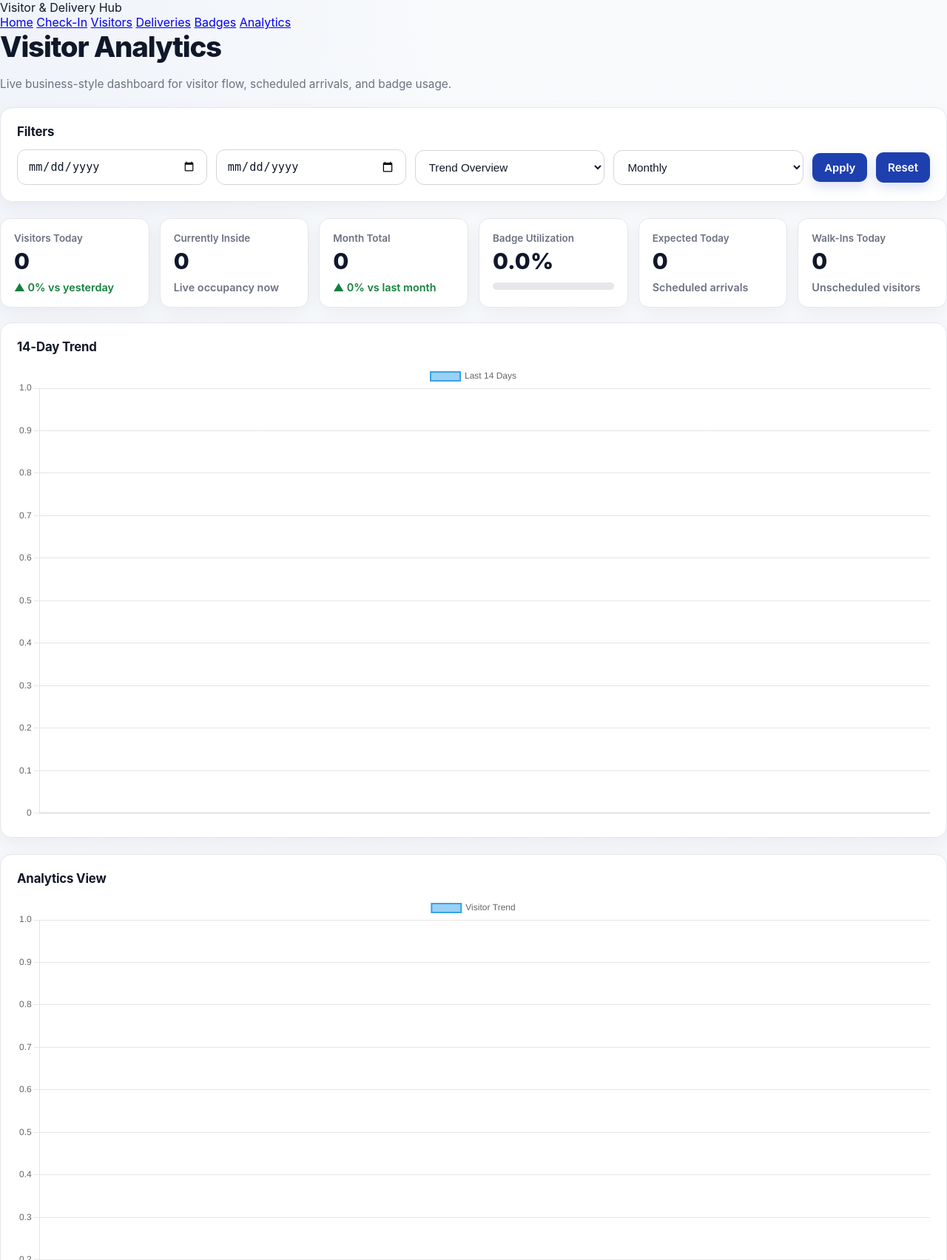
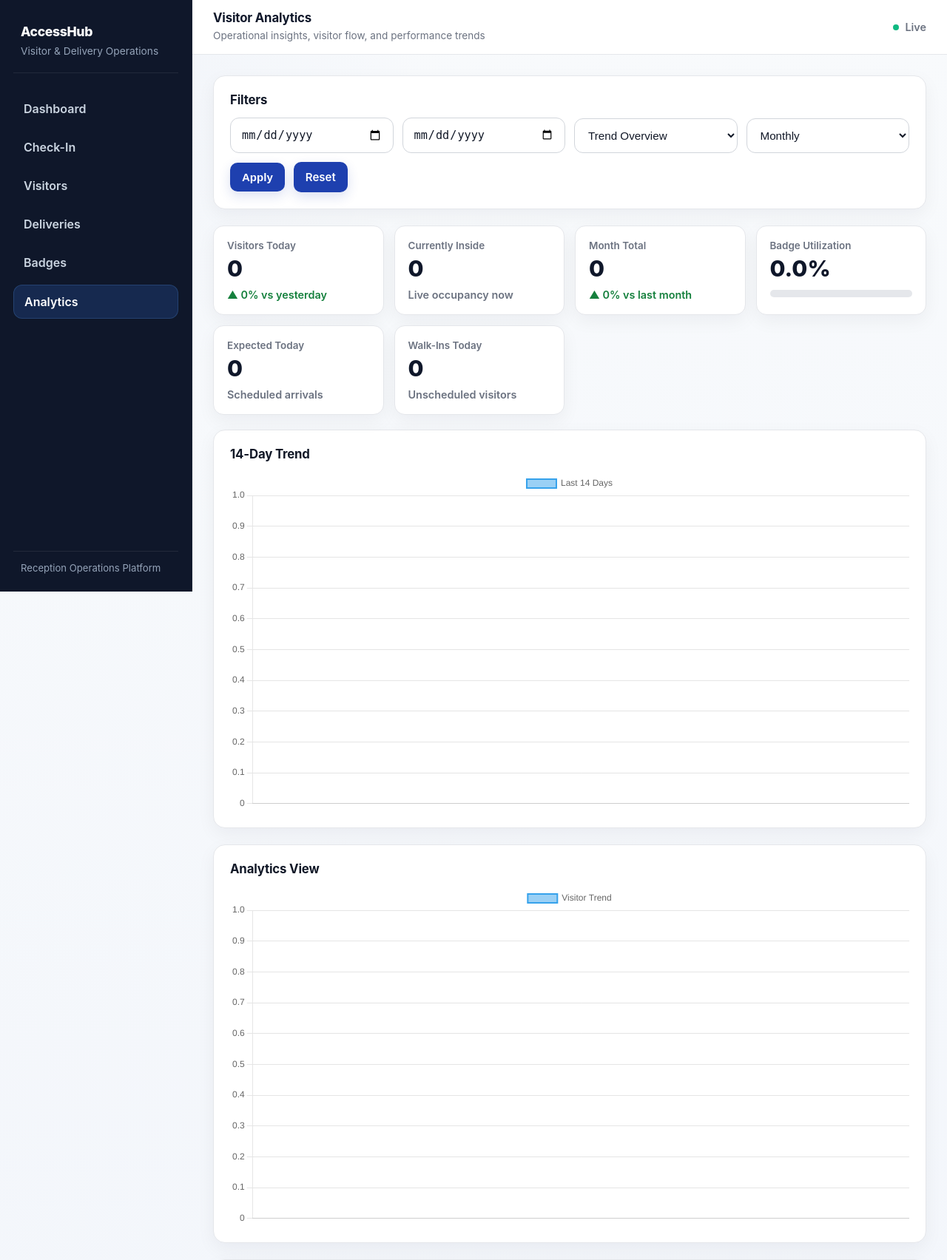
Before and after one commit to amberg710/visitor_delivery_demo-, a Flask app: page /analytics in a window 1280 px wide. Shown: the top 1704 px of the page at 74% size. Run offline with Flask 3, Linux system fonts and the light colour scheme; parts of the project's set-up code (start-up, migrations or seed data) failed here and were passed over.

Commit message:
Update analytics.html

```diff
--- a/templates/analytics.html
+++ b/templates/analytics.html
@@ -7,30 +7,44 @@
 </head>
 <body>
 
-<div class="glass-nav">
-    <div class="nav-inner">
-        <div class="nav-brand">Visitor & Delivery Hub</div>
-        <div class="nav-links">
-            <a href="/">Home</a>
+<div class="app-shell">
+
+    <aside class="sidebar">
+        <div class="sidebar-brand">
+            <h1>AccessHub</h1>
+            <p>Visitor & Delivery Operations</p>
+        </div>
+
+        <nav class="sidebar-nav">
+            <a href="/">Dashboard</a>
             <a href="/checkin">Check-In</a>
             <a href="/visitors">Visitors</a>
             <a href="/deliveries">Deliveries</a>
             <a href="/badges">Badges</a>
-            <a href="/analytics">Analytics</a>
+            <a href="/analytics" class="active">Analytics</a>
+        </nav>
+
+        <div class="sidebar-footer">
+            Reception Operations Platform
+        </div>
+    </aside>
+
+    <div class="main-shell">
+        <header class="topbar">
+            <div class="topbar-left">
+                <h2>Visitor Analytics</h2>
+                <p>Operational insights, visitor flow, and performance trends</p>
+            </div>
+            <div class="topbar-right">
+                <div class="live-indicator">
+                    <span class="live-dot"></span>
+                    Live
                 </div>
             </div>
-</div>
+        </header>
 
+        <main class="page-content">
             <div class="container">
-
-    <div class="page-hero">
-        <div>
-            <h1>Visitor Analytics</h1>
-            <div class="page-subtitle">
-                Live business-style dashboard for visitor flow, scheduled arrivals, and badge usage.
-            </div>
-        </div>
-    </div>
 
                 <div class="card">
                     <h2>Filters</h2>
@@ -57,7 +71,6 @@
                 </div>
 
                 <div class="stat-grid">
-
                     <div class="stat-card">
                         <div class="stat-label">Visitors Today</div>
                         <div class="stat-value">{{ stats.visitors_today }}</div>
@@ -101,7 +114,6 @@
                         <div class="stat-value">{{ stats.walkins_today }}</div>
                         <div class="trend trend-neutral">Unscheduled visitors</div>
                     </div>
-
                 </div>
 
                 <div class="card">
@@ -173,6 +185,10 @@
                         {% endfor %}
                     </table>
                     {% endif %}
+                </div>
+
+            </div>
+        </main>
     </div>
 
 </div>
```
Lines whose indentation alone changed are shown as unchanged.
